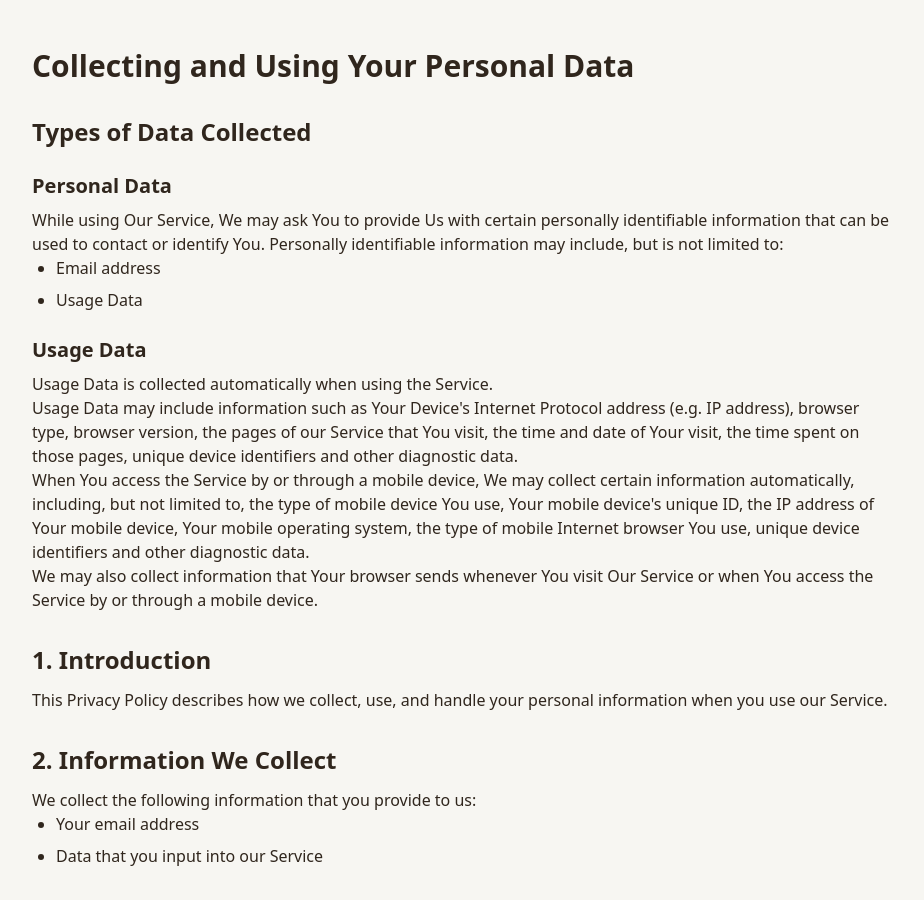
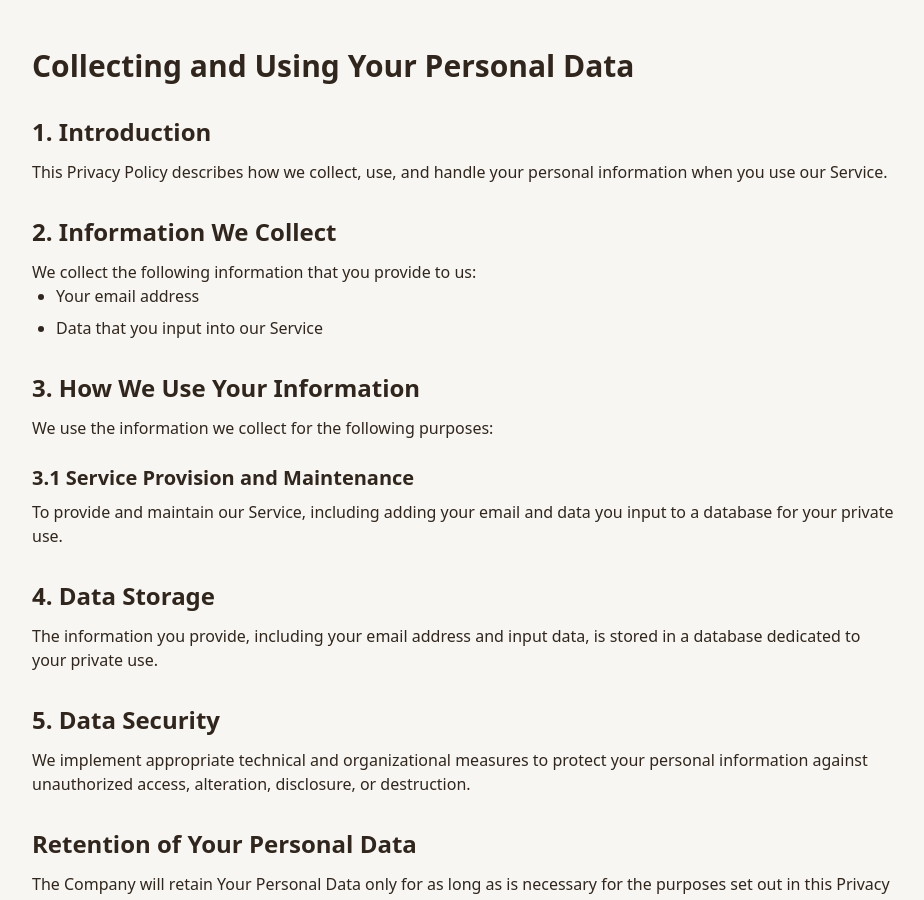
Before and after one commit to MattBegley224/smart-asstor, a React (Vite) app: page /#/privacy-policy in a window 1280 px wide. Shown: the part 1188-2088 px from the top of the page, without its empty margins (176-1100 px from the left). Built offline with nearby package versions, Linux system fonts and the light colour scheme; the HTML template or start-up script is replaced by a standard one.

Commit message:
Remove data collection details

```diff
--- a/src/pages/PrivacyPolicy.tsx
+++ b/src/pages/PrivacyPolicy.tsx
@@ -42,25 +42,6 @@ const PrivacyPolicy = () => {
           </ul>
 
           <h2 className="text-3xl font-bold mt-12 mb-4">Collecting and Using Your Personal Data</h2>
-
-          <h3 className="text-2xl font-semibold mt-8 mb-3">Types of Data Collected</h3>
-
-          <h4 className="text-xl font-semibold mt-6 mb-2">Personal Data</h4>
-          <p>While using Our Service, We may ask You to provide Us with certain personally identifiable information that can be used to contact or identify You. Personally identifiable information may include, but is not limited to:</p>
-
-          <ul className="list-disc pl-6 space-y-2">
-            <li>Email address</li>
-            <li>Usage Data</li>
-          </ul>
-
-          <h4 className="text-xl font-semibold mt-6 mb-2">Usage Data</h4>
-          <p>Usage Data is collected automatically when using the Service.</p>
-
-          <p>Usage Data may include information such as Your Device's Internet Protocol address (e.g. IP address), browser type, browser version, the pages of our Service that You visit, the time and date of Your visit, the time spent on those pages, unique device identifiers and other diagnostic data.</p>
-
-          <p>When You access the Service by or through a mobile device, We may collect certain information automatically, including, but not limited to, the type of mobile device You use, Your mobile device's unique ID, the IP address of Your mobile device, Your mobile operating system, the type of mobile Internet browser You use, unique device identifiers and other diagnostic data.</p>
-
-          <p>We may also collect information that Your browser sends whenever You visit Our Service or when You access the Service by or through a mobile device.</p>
 
           <h3 className="text-2xl font-semibold mt-8 mb-3">1. Introduction</h3>
           <p>This Privacy Policy describes how we collect, use, and handle your personal information when you use our Service.</p>
```
